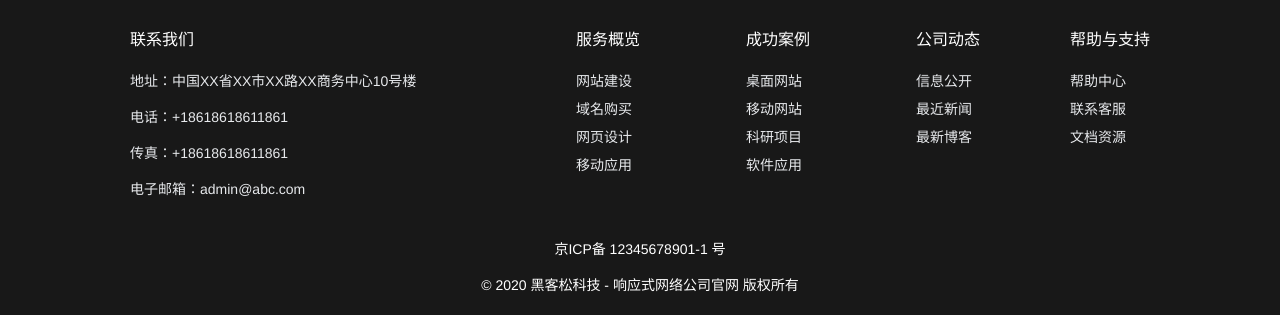
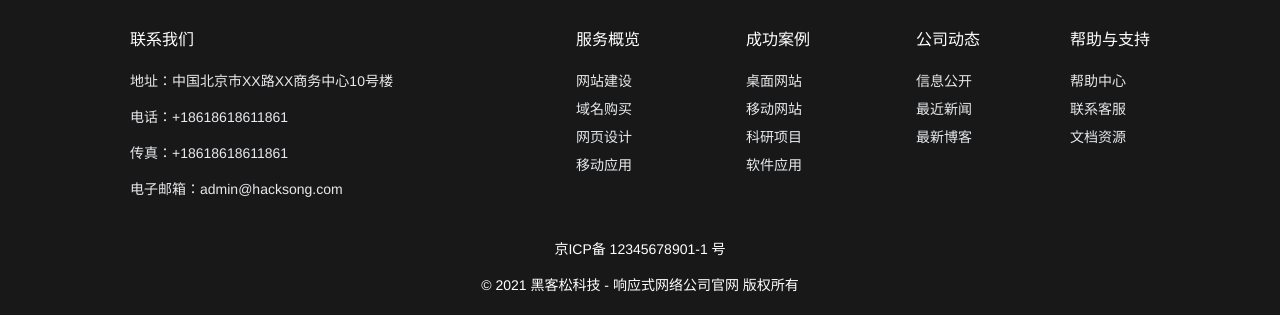
Before and after one commit to gaoxiaowei/website-company, a plain HTML site: page index.html in a window 1280 px wide. Shown: the part 4809-5124 px from the top of the page. Drawn offline with Linux system fonts and the light colour scheme; animation ran at ten frames a second.

Commit message:
Update index.html

```diff
--- a/index.html
+++ b/index.html
@@ -466,10 +466,10 @@
         <!-- 联系信息 -->
         <div class="contact-us">
           <p class="menu-title">联系我们</p>
-          <p>地址：中国XX省XX市XX路XX商务中心10号楼</p>
+          <p>地址：中国北京市XX路XX商务中心10号楼</p>
           <p>电话：+18618618611861</p>
           <p>传真：+18618618611861</p>
-          <p>电子邮箱：admin@abc.com</p>
+          <p>电子邮箱：admin@hacksong.com</p>
         </div>
         <!-- 导航菜单 -->
         <div class="service-menu footer-menu">
@@ -512,7 +512,7 @@
         </p>
         <!-- 版权信息 -->
         <p class="rights">
-          &copy; 2020 黑客松科技 - 响应式网络公司官网 版权所有
+          &copy; 2021 黑客松科技 - 响应式网络公司官网 版权所有
         </p>
         <!-- 返回顶部按钮 -->
         <div class="scrollToTop">
```
